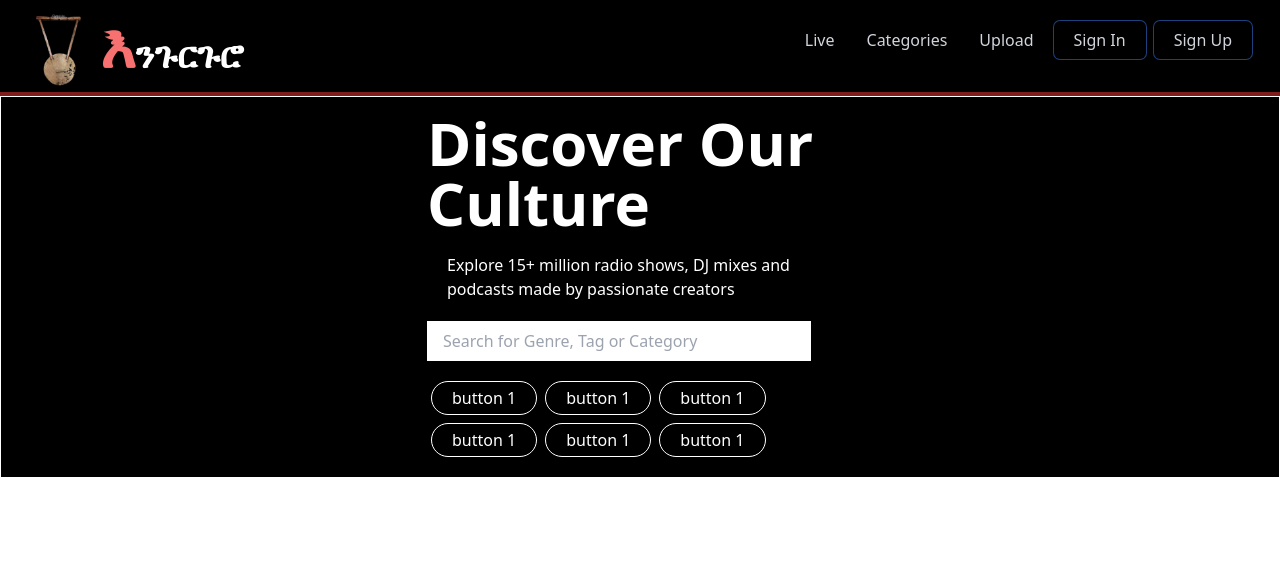
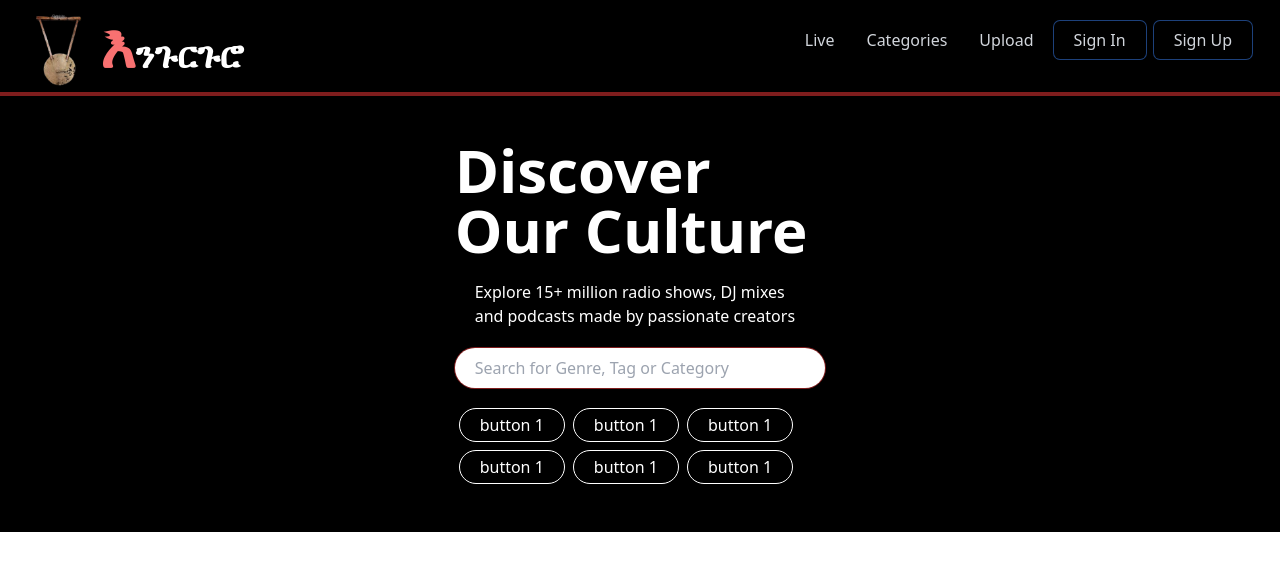
Before and after one commit to Abrish-Green/Engureguro-Music-Playlist, a React (Create React App) app: page / in a window 1280 px wide. Shown: the top 570 px of the page. Built offline with nearby package versions, Linux system fonts and the light colour scheme.

Commit message:
Break Down Landing Page into Components

```diff
--- a/package.json
+++ b/package.json
@@ -10,6 +10,7 @@
     "@types/node": "^16.11.33",
     "@types/react": "^18.0.8",
     "@types/react-dom": "^18.0.3",
+    "classnames": "^2.3.1",
     "framer-motion": "^6.5.1",
     "react": "^18.1.0",
     "react-dom": "^18.1.0",
--- a/src/App.tsx
+++ b/src/App.tsx
@@ -1,4 +1,5 @@
 import React from 'react';
+import SideDrawer from './Components/Drawer/SideDrawer';
 import LandingBanner from './Components/LandingBanner/Index';
 
 function App() {
--- a/src/Components/Drawer/SideDrawer.tsx
+++ b/src/Components/Drawer/SideDrawer.tsx
@@ -1,11 +1,13 @@
 import React from 'react'
 import { motion } from 'framer-motion'
+import ClickAwayListener from '../Shared/ClickAwayListener'
 const SideDrawer = () => {
     const [open, setOpen] = React.useState(true)
   return (
-      <>
+    <>
+      <ClickAwayListener onClickAway={open}>
           <motion.div
-              className="drawer w-[60%] h-[84.5vh] md:hidden border-b-4 border-slate-800 bg-black"
+              className="drawer w-[60%] h-full md:hidden border-b-4 border-slate-800 bg-black fixed z-50"
               initial={{ opacity: 1, x: -400 }}
               animate={{ x: open ? 0 : -400 }}
               transition={{ duration: 0.7 }}
@@ -38,7 +40,7 @@ const SideDrawer = () => {
 
               </div>
           </motion.div>
-
+      </ClickAwayListener>
     </>
   )
 }
--- a/src/Components/LandingBanner/Index.tsx
+++ b/src/Components/LandingBanner/Index.tsx
@@ -1,37 +1,38 @@
+import { LandingHeaderText } from './LandingHeaderText';
 import React from 'react'
+import { SearchTags } from './SearchTags';
+import { SearchBar } from './SearchBar';
+import { motion } from 'framer-motion'
+import ClickAwayListener from '../Shared/ClickAwayListener';
 
+/**
+ * Redux-State: Drawer: Boolean
+ * @returns
+ */
  const LandingBanner = () => {
   return (
-      <>
-        <div className="w-full h-auto bg-black">
-              <div className="into w-full border-white border text-white grid grid-cols-3 py-4">
-                  <div></div>
-                  <div>
-                    <div className="intro-header text-6xl font-semibold">
-                      Discover Our Culture
-                  </div>
-                  <div className="intro-description p-5">
-                      Explore 15+ million radio shows, DJ mixes and podcasts made by passionate creators
-                  </div>
-                  <div className="search-artist">
-                          <div className="mb-4">
-                              <input type="text" className="border-none w-96 h-10 py-2 px-4" placeholder="Search for Genre, Tag or Category"/>
-                            </div>
-                      <div className="artist-tags">
-                              <button className="border border-white py-1 px-5 m-1 rounded-full">button 1</button>
-                              <button className="border border-white py-1 px-5 m-1 rounded-full">button 1</button>
-                              <button className="border border-white py-1 px-5 m-1 rounded-full">button 1</button>
-                              <button className="border border-white py-1 px-5 m-1 rounded-full">button 1</button>
-                              <button className="border border-white py-1 px-5 m-1 rounded-full">button 1</button>
-                              <button className="border border-white py-1 px-5 m-1 rounded-full">button 1</button>
+    <>
 
-                      </div>
-                      </div>
-                  </div>
-                  <div></div>
+        <div className="w-full h-[100vh] md:h-auto bg-black">
+              <div className="into w-full text-white grid sm:grid-cols-2 md:grid md:grid-cols-3 py-4">
+                  <div className="hidden md:flex"></div>
+                  <motion.div
+                      initial={{ opacity:.4, y: -40 }}
+                      animate={{ opacity:1, y: 0 }}
+                      key={'landing-banner'}
+                      className="landing-header-body p-7">
+                        <LandingHeaderText />
+                        <div className="search-artist">
+                                  <SearchBar />
+                                  <SearchTags/>
+                        </div>
+                  </motion.div>
+                <div className=""></div>
               </div>
         </div>
-      </>
+  </>
   )
 }
-export default LandingBanner;
+
+
+  export default LandingBanner;
--- /dev/null
+++ b/src/Components/LandingBanner/LandingHeaderText.tsx
@@ -0,0 +1,23 @@
+import { motion } from 'framer-motion'
+export const LandingHeaderText = () => {
+    return (
+        <>
+            <motion.div
+                initial={{x:-30}}
+                animate={{ x: 0 }}
+                key={'header'}
+                transition= {{ duration: 0.5 }}
+                className="intro-header text-6xl font-semibold">
+                Discover Our Culture
+            </motion.div>
+            <motion.div
+                initial={{x: -20}}
+                animate={{ x: 0 }}
+                transition= {{ duration: 0.6 }}
+                key={'sub-header'}
+                className="intro-description p-5">
+                Explore 15+ million radio shows, DJ mixes and podcasts made by passionate creators
+            </motion.div>
+        </>
+    )
+}
--- /dev/null
+++ b/src/Components/LandingBanner/SearchBar.tsx
@@ -0,0 +1,15 @@
+import { motion } from 'framer-motion';
+
+export const SearchBar = () => {
+    return (
+        <>
+            <motion.div
+                initial={{ opacity:.4, y: -40 }}
+                animate={{ opacity:1, y: 0 }}
+                transition={{ duration: 0.6 }}
+                className="mb-4">
+                <input type="text" className="border-none w-[85%] md:w-[100%] h-10 py-2 px-5 ring-1 transition-shadow duration-200 linear ring-red-900 text-black focus:outline-none hover:shadow-md hover:shadow-red-600 rounded-full" placeholder="Search for Genre, Tag or Category" />
+            </motion.div>
+        </>
+    )
+}
--- /dev/null
+++ b/src/Components/LandingBanner/SearchTags.tsx
@@ -0,0 +1,20 @@
+import { motion } from 'framer-motion';
+export const SearchTags = () => {
+    return (
+        <>
+            <motion.div
+                initial={{ opacity:.4, y: -40 }}
+                animate={{ opacity:1, y: 0 }}
+                transition={{ duration: 0.8 }}
+                className="artist-tags">
+                                <button className="border border-white py-1 px-5 m-1 rounded-full">button 1</button>
+                                <button className="border border-white py-1 px-5 m-1 rounded-full">button 1</button>
+                                <button className="border border-white py-1 px-5 m-1 rounded-full">button 1</button>
+                                <button className="border border-white py-1 px-5 m-1 rounded-full">button 1</button>
+                                <button className="border border-white py-1 px-5 m-1 rounded-full">button 1</button>
+                                <button className="border border-white py-1 px-5 m-1 rounded-full">button 1</button>
+
+            </motion.div>
+        </>
+    );
+}
--- /dev/null
+++ b/src/Components/Shared/ClickAwayListener.jsx
@@ -0,0 +1,45 @@
+import React from "react";
+import classnames from "classnames";
+
+class ClickAwayListener extends React.Component {
+  // Stores a reference to the containing node
+  // This is used when checking where a click is coming from
+  node = undefined;
+
+  handleClickAway = (e) => {
+    // Check if the click came from inside the click away container
+    // If it did, do nothing
+    if (this.node.contains(e.target)) return;
+
+    // Check if the click came from inside an additional node reference
+    // If it did, do nothing
+    if (this.props.nodeRef && this.props.nodeRef.contains(e.target)) return;
+
+    // Otherwise, the click happened outside of the click away container
+    // So lets execute the click away function
+    this.props.onClickAway();
+  };
+
+  componentDidMount() {
+    // When the component mounts, register a click event that processes the click away
+    window.addEventListener("click", this.handleClickAway, true);
+  }
+
+  componentWillUnmount() {
+    // When the component unmounts, remove the click event that processes the click away
+    window.removeEventListener("click", this.handleClickAway, true);
+  }
+
+  render() {
+    return (
+      <div
+        ref={(ref) => (this.node = ref)}
+        className={classnames(this.props.className)}
+      >
+        {this.props.children}
+      </div>
+    );
+  }
+}
+
+export default ClickAwayListener;
```
Also changed, not shown: 1 other file (tests, documents, lock files or other folders).
